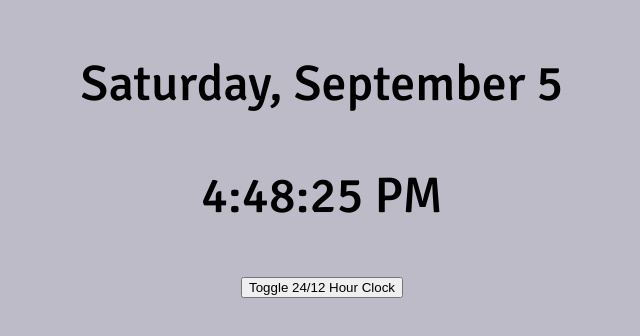
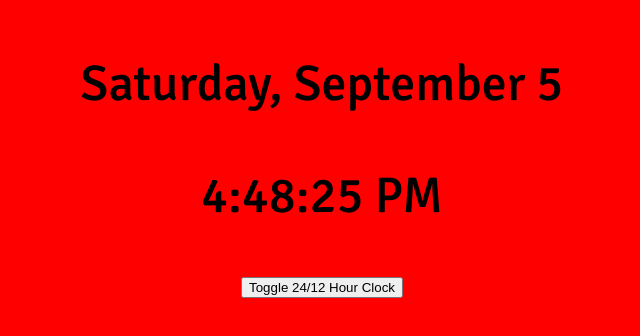
Before and after one commit to amitaysoffer/digital_clock_app, a plain HTML site: page index.html in a window 1280 px wide. Shown: the part 258-594 px from the top of the page, without its empty margins (318-958 px from the left). Drawn offline with Linux system fonts and the light colour scheme.

Commit message:
added red color test

```diff
--- a/style.css
+++ b/style.css
@@ -5,6 +5,7 @@ body {
     font-family: 'Signika', sans-serif;
     display: flex;
     height: 100%;
+    background: red;
 }
 
 #container {
```
